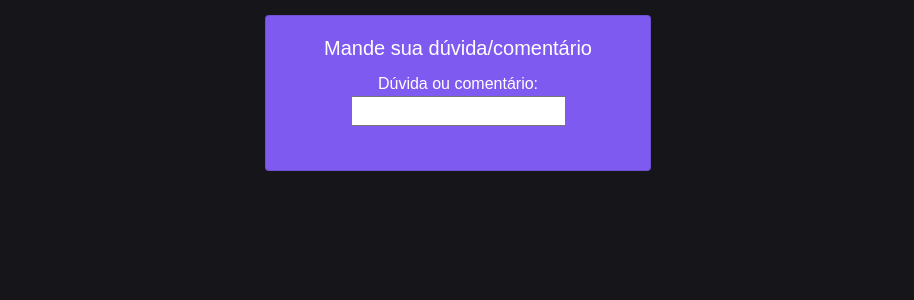
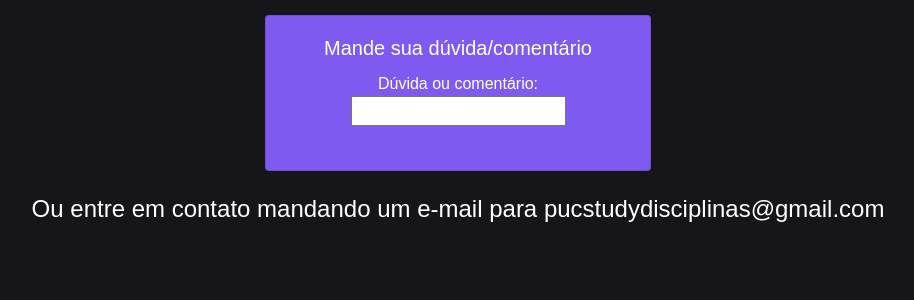
Before and after one commit to EricaRegnier/PUC-Study-projetos, a Django app: template PrimProjeto/first/templates/fale conosco.html in a window 1280 px wide. Shown: the part 146-446 px from the top of the page, without its empty margins (182-1096 px from the left). Run offline with Django 4.2, Linux system fonts and the light colour scheme; the template is opened without the code that fills it, so the values that code supplies are empty; some libraries are stand-ins or nearby versions.

Commit message:
Email na pág de fale conosco

```diff
--- a/PrimProjeto/first/templates/fale conosco.html
+++ b/PrimProjeto/first/templates/fale conosco.html
@@ -64,6 +64,8 @@
         </div>
       </div>
     </div>
+    <br>
+    <h4> Ou entre em contato mandando um e-mail para pucstudydisciplinas@gmail.com</h4>
 
 
 </body>
--- a/PrimProjeto/first/templates/menu.html
+++ b/PrimProjeto/first/templates/menu.html
@@ -181,7 +181,7 @@
             </ul>
           </div>
 
-        <p>
+            <p>
             O PUC-Study tem como objetivo facilitar a pesquisa dos alunos ou futuros alunos em relação as disciplinas que irão cursar.
         </p>
             <p>
```
